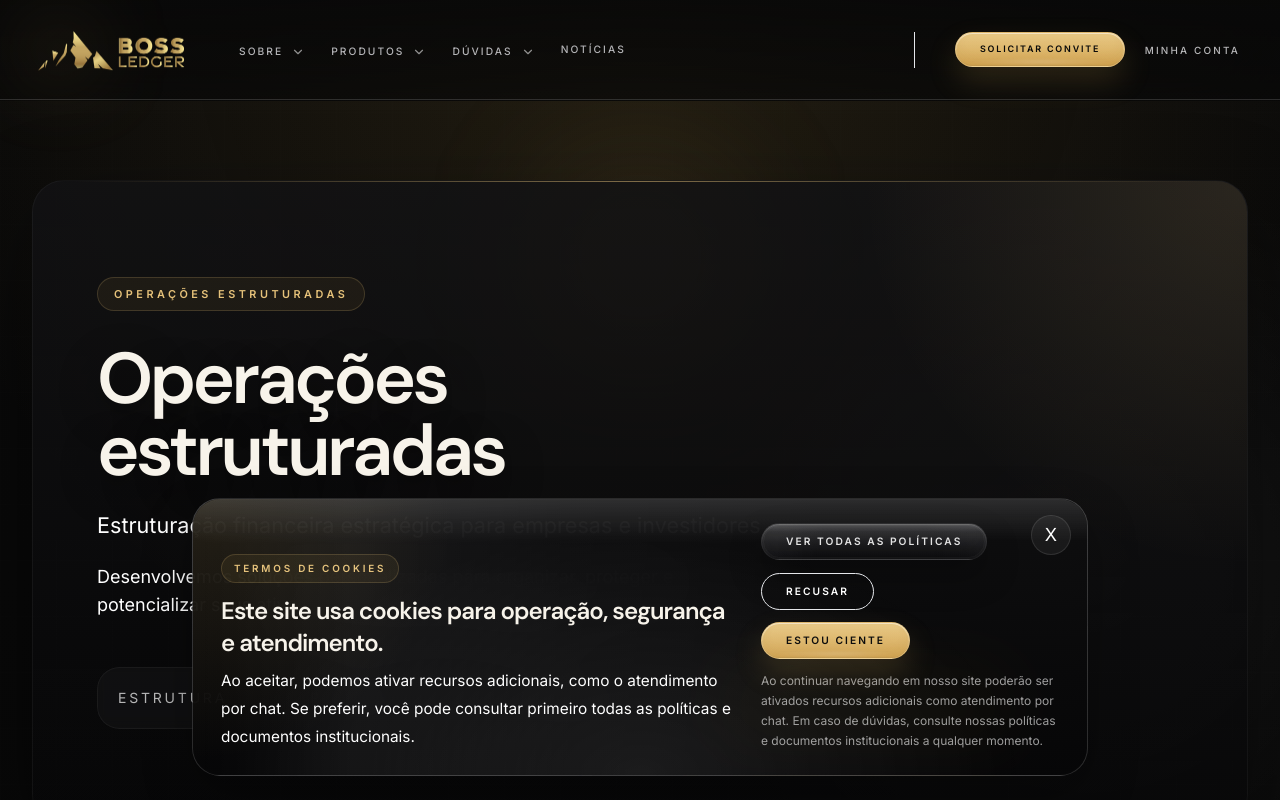
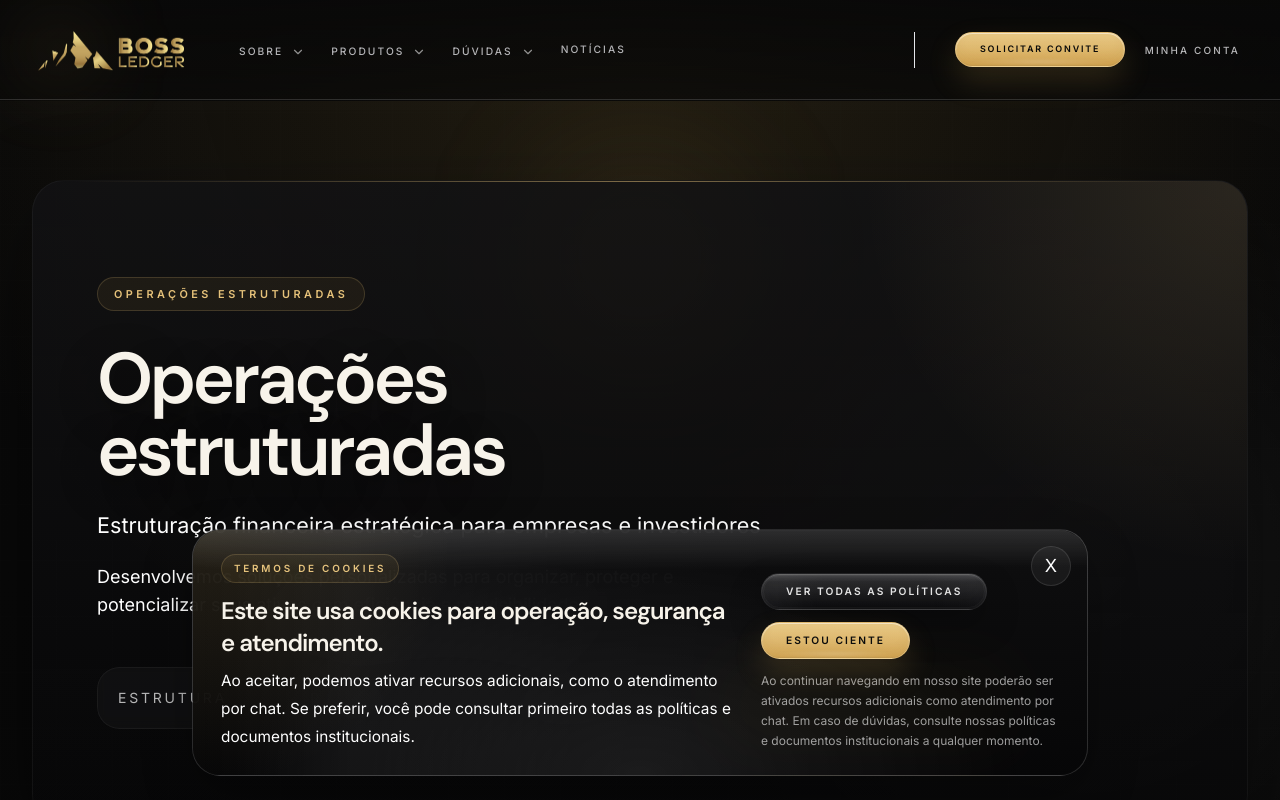
Before and after one commit to hevertonsouza10/BossBanking, a Next.js app: page /assessoria-boss in a window 1280 px wide. Shown: the top 800 px of the page. Built offline with nearby package versions, Linux system fonts and the light colour scheme.

Commit message:
Refine cookie consent banner actions

```diff
--- a/components/site/layout/CookieConsentGate.tsx
+++ b/components/site/layout/CookieConsentGate.tsx
@@ -105,13 +105,6 @@ export default function CookieConsentGate() {
                 </Link>
                 <button
                   type="button"
-                  onClick={() => handleConsentUpdate('essential-only')}
-                  className="lux-button min-h-[3rem] border border-white/12 bg-transparent px-5 py-3 text-[0.62rem] tracking-[0.18em] text-white/78 transition hover:border-white/24 hover:text-white"
-                >
-                  Recusar
-                </button>
-                <button
-                  type="button"
                   onClick={() => handleConsentUpdate('accepted')}
                   className="lux-button lux-button-gold min-h-[3rem] px-5 py-3 text-[0.62rem] tracking-[0.2em]"
                 >
```
